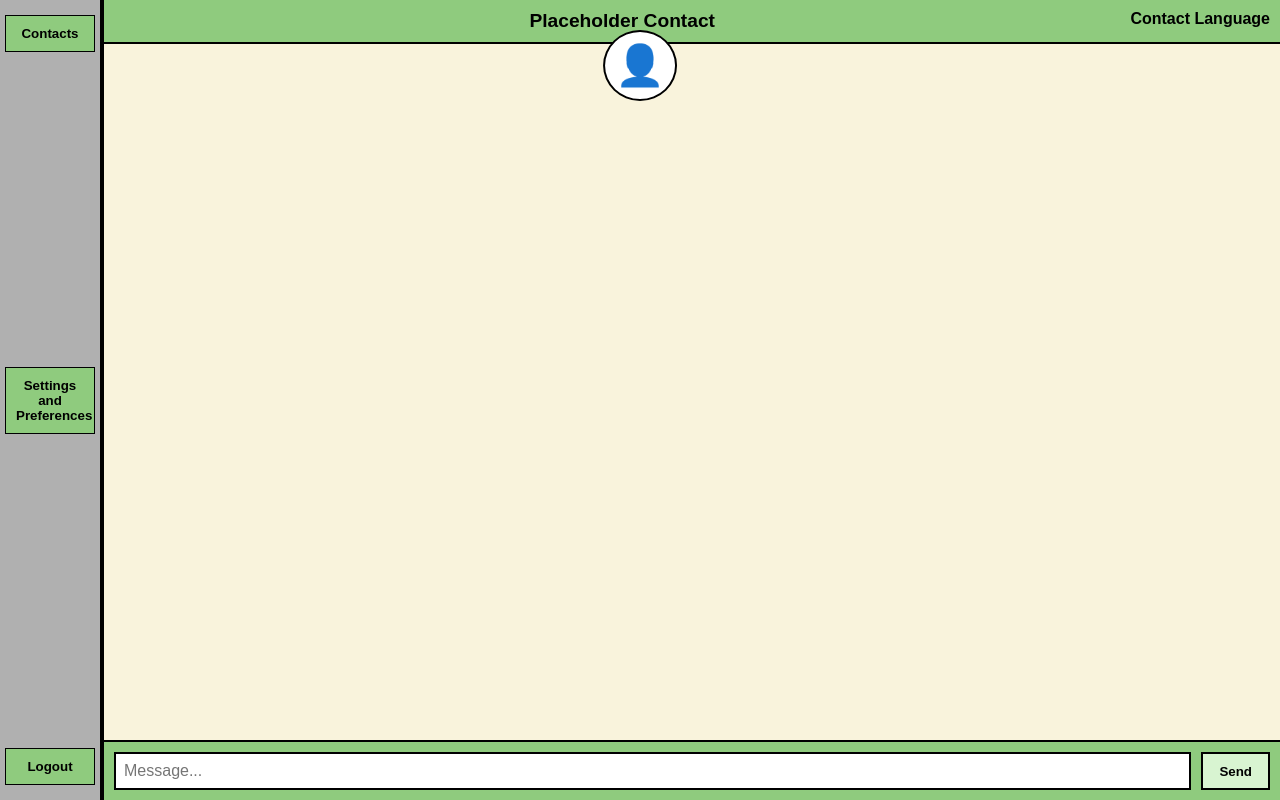
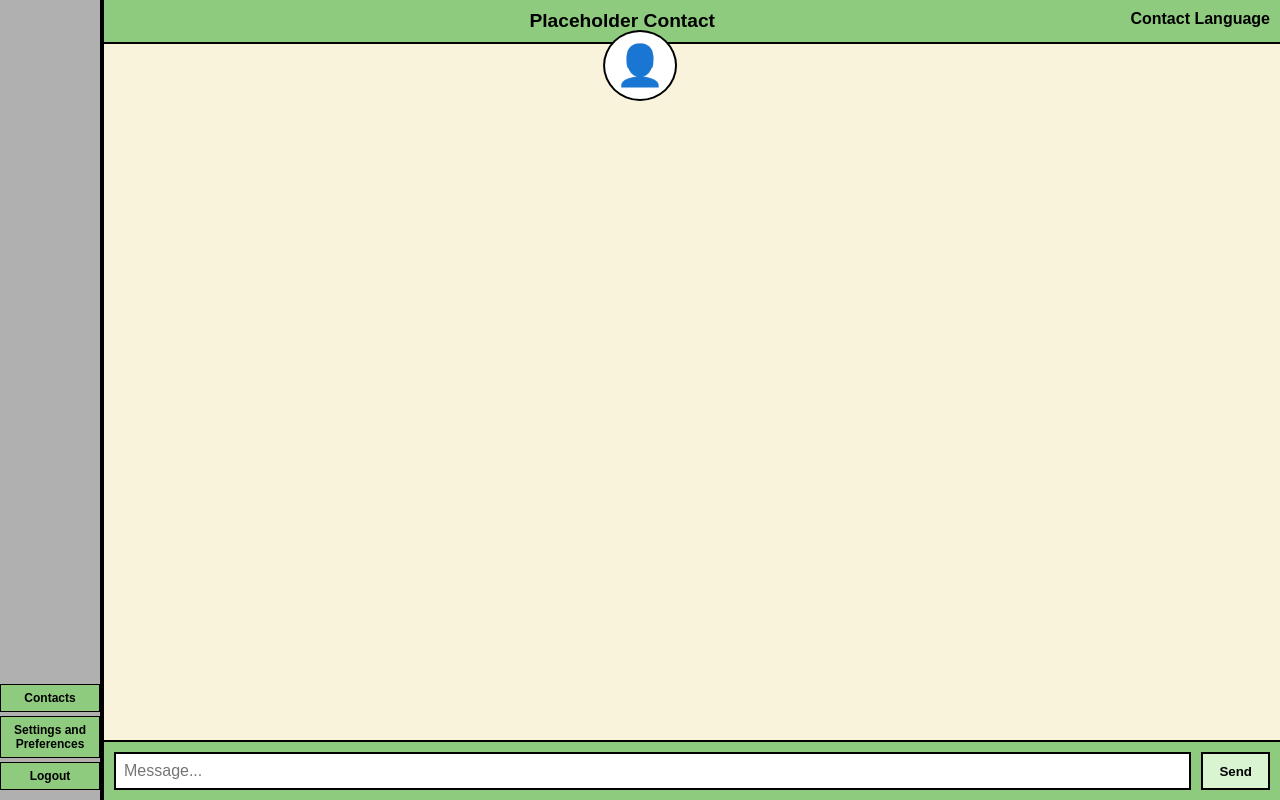
Before and after one commit to Austyn-Reichback/CSE-350-summer, a plain HTML site: page index.html in a window 1280 px wide. Drawn offline with Linux system fonts and the light colour scheme.

Commit message:
Fixed style more

```diff
--- a/index.html
+++ b/index.html
@@ -9,9 +9,12 @@
       <div class="container">
         <!-- Sidebar -->
         <div class="sidebar">
-        <button>Contacts</button>
-        <button>Settings<br>and Preferences</button>
-        <button>Logout</button>
+            <div class="sidebar-top"></div> <!-- grey top space -->
+            <div class="sidebar-buttons">
+                <button>Contacts</button>
+                <button>Settings and Preferences</button>
+                <button>Logout</button>
+            </div>
         </div>
 
         <!-- Main Chat Area -->
--- a/style.css
+++ b/style.css
@@ -9,22 +9,33 @@ body {
 }
 
 .sidebar {
-  background-color: #b0b0b0;
+  background-color: #b0b0b0;       /* grey background */
   width: 100px;
   display: flex;
   flex-direction: column;
-  justify-content: space-between;
-  padding: 10px 0;
+  justify-content: space-between;  /* pushes top and bottom sections apart */
+  padding: 0;
   border-right: 2px solid black;
 }
 
-.sidebar button {
+.sidebar-top {
+  height: 50px;
+}
+
+.sidebar-buttons {
+  display: flex;
+  flex-direction: column;
+  gap: 4px;
+  margin-bottom: 10px;
+}
+
+.sidebar-buttons button {
   background-color: #8fcb7e;
-  margin: 5px;
-  padding: 10px;
   border: 1px solid black;
+  padding: 6px;
+  font-size: 12px;
+  font-weight: bold;
   cursor: pointer;
-  font-weight: bold;
 }
 
 .main {
```
